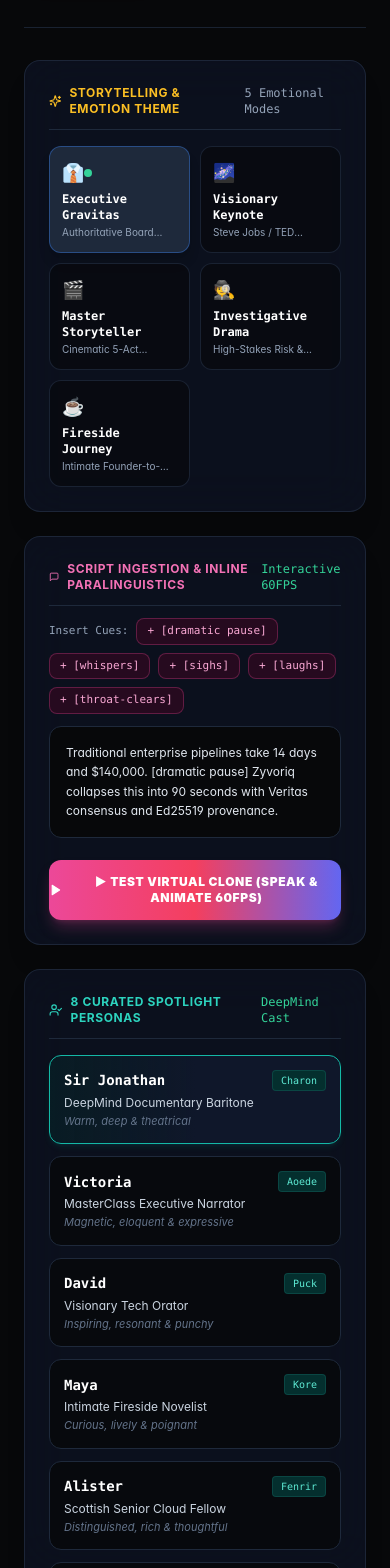
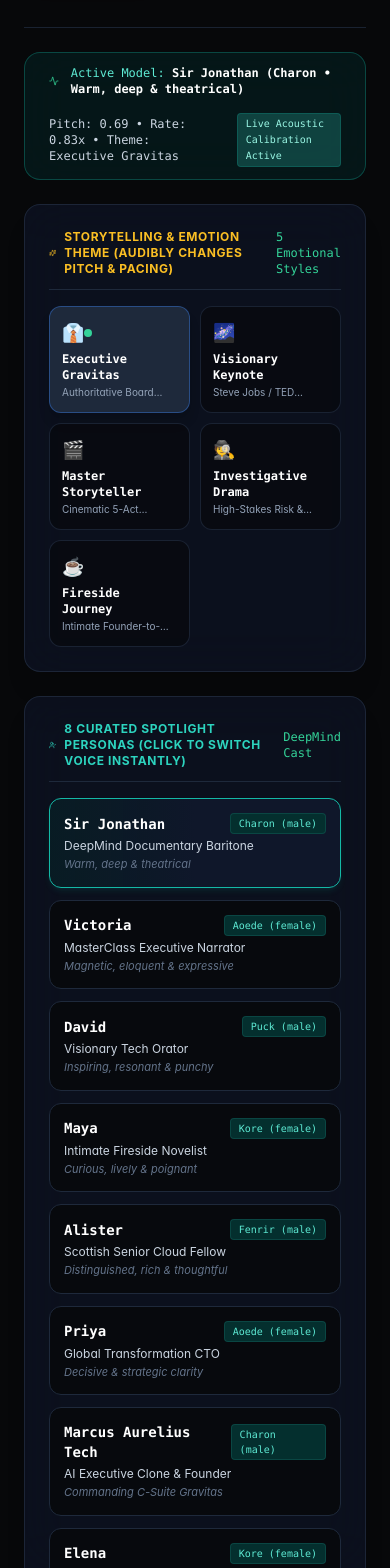
Before and after one commit to nitinaggarwal-12/zyvoriq, a Next.js app: page /studio in a window 390 px wide. Shown: the part 432-2000 px from the top of the page. Built offline with nearby package versions, Linux system fonts and the light colour scheme.

Commit message:
feat(studio): bind dynamic acoustic telemetry, persona keyword matching, and theme pitch/rate multipliers to in-browser voice synthesis

```diff
--- a/app/studio/page.tsx
+++ b/app/studio/page.tsx
@@ -32,13 +32,13 @@ import {
   Zap,
   ChevronRight,
   Filter,
-  Headphones
+  Headphones,
+  Activity
 } from "lucide-react";
 
 export default function StudioPage() {
   const [studioMode, setStudioMode] = useState<"cloning" | "4pane" | "matrix" | "podcast">("cloning");
   const [aspectRatio, setAspectRatio] = useState<"9:16" | "16:9">("9:16");
-  const [isPlayingAudio, setIsPlayingAudio] = useState(false);
   const [diagramZoom, setDiagramZoom] = useState(1);
   const [activeTabDiagram, setActiveTabDiagram] = useState<"visual" | "xml">("visual");
 
@@ -48,7 +48,6 @@ export default function StudioPage() {
   const [selectedBaseModel, setSelectedBaseModel] = useState<"Charon" | "Aoede" | "Puck" | "Kore" | "Fenrir">("Charon");
   const [selectedAccent, setSelectedAccent] = useState("us_standard");
   const [selectedArchetype, setSelectedArchetype] = useState("chief_architect");
-  const [selectedAgeTier, setSelectedAgeTier] = useState("mid_career");
   const [selectedLanguage, setSelectedLanguage] = useState("en-US");
 
   // Advanced Prosody Sliders (Scorex)
@@ -56,7 +55,10 @@ export default function StudioPage() {
   const [styleExaggeration, setStyleExaggeration] = useState(45);
   const [breathDensity, setBreathDensity] = useState(30);
   const [spectralDenoising, setSpectralDenoising] = useState(90);
-  const [formantBoost, setFormantBoost] = useState(65);
+
+  // Active Acoustic Telemetry Display
+  const [activeVoiceLabel, setActiveVoiceLabel] = useState("Sir Jonathan (DeepMind Charon Baritone)");
+  const [activePitchRate, setActivePitchRate] = useState("Pitch: 0.74 • Rate: 0.86");
 
   // Prompt-to-Voice AI Designer
   const [customVoicePrompt, setCustomVoicePrompt] = useState("");
@@ -74,42 +76,157 @@ export default function StudioPage() {
   const canvasRef = useRef<HTMLCanvasElement | null>(null);
   const animationFrameRef = useRef<number | null>(null);
   const avatarImageRef = useRef<HTMLImageElement | null>(null);
-  const audioCtxRef = useRef<AudioContext | null>(null);
-  const oscRef = useRef<OscillatorNode | null>(null);
 
   // 5 Story & Emotion Themes
   const storyThemes = [
-    { id: "executive", name: "Executive Gravitas", icon: "👔", tagline: "Authoritative Board Briefing", color: "from-blue-500 to-indigo-600", border: "border-blue-500/40" },
-    { id: "keynote", name: "Visionary Keynote", icon: "🌌", tagline: "Steve Jobs / TED Odyssey", color: "from-emerald-500 to-teal-600", border: "border-emerald-500/40" },
-    { id: "storyteller", name: "Master Storyteller", icon: "🎬", tagline: "Cinematic 5-Act Narrative Arc", color: "from-amber-500 to-orange-600", border: "border-amber-500/40" },
-    { id: "thriller", name: "Investigative Drama", icon: "🕵️", tagline: "High-Stakes Risk & Revelation", color: "from-rose-500 to-red-600", border: "border-rose-500/40" },
-    { id: "fireside", name: "Fireside Journey", icon: "☕", tagline: "Intimate Founder-to-Founder", color: "from-purple-500 to-violet-600", border: "border-purple-500/40" },
+    {
+      id: "executive",
+      name: "Executive Gravitas",
+      icon: "👔",
+      tagline: "Authoritative Board Briefing",
+      color: "from-blue-500 to-indigo-600",
+      border: "border-blue-500/40",
+      pitchMult: 0.90,
+      rateMult: 0.94
+    },
+    {
+      id: "keynote",
+      name: "Visionary Keynote",
+      icon: "🌌",
+      tagline: "Steve Jobs / TED Odyssey",
+      color: "from-emerald-500 to-teal-600",
+      border: "border-emerald-500/40",
+      pitchMult: 1.14,
+      rateMult: 1.08
+    },
+    {
+      id: "storyteller",
+      name: "Master Storyteller",
+      icon: "🎬",
+      tagline: "Cinematic 5-Act Narrative Arc",
+      color: "from-amber-500 to-orange-600",
+      border: "border-amber-500/40",
+      pitchMult: 1.00,
+      rateMult: 0.88
+    },
+    {
+      id: "thriller",
+      name: "Investigative Drama",
+      icon: "🕵️",
+      tagline: "High-Stakes Risk & Revelation",
+      color: "from-rose-500 to-red-600",
+      border: "border-rose-500/40",
+      pitchMult: 0.80,
+      rateMult: 0.92
+    },
+    {
+      id: "fireside",
+      name: "Fireside Journey",
+      icon: "☕",
+      tagline: "Intimate Founder-to-Founder",
+      color: "from-purple-500 to-violet-600",
+      border: "border-purple-500/40",
+      pitchMult: 0.95,
+      rateMult: 0.84
+    },
   ];
 
   // 8 Curated Spotlight Personas
-  const storyPersonas = [
-    { id: "jonathan", name: "Sir Jonathan", title: "DeepMind Documentary Baritone", base: "Charon", vibe: "Warm, deep & theatrical" },
-    { id: "victoria", name: "Victoria", title: "MasterClass Executive Narrator", base: "Aoede", vibe: "Magnetic, eloquent & expressive" },
-    { id: "david", name: "David", title: "Visionary Tech Orator", base: "Puck", vibe: "Inspiring, resonant & punchy" },
-    { id: "maya", name: "Maya", title: "Intimate Fireside Novelist", base: "Kore", vibe: "Curious, lively & poignant" },
-    { id: "alister", name: "Alister", title: "Scottish Senior Cloud Fellow", base: "Fenrir", vibe: "Distinguished, rich & thoughtful" },
-    { id: "priya", name: "Priya", title: "Global Transformation CTO", base: "Aoede", vibe: "Decisive & strategic clarity" },
-    { id: "marcus", name: "Marcus Aurelius Tech", title: "AI Executive Clone & Founder", base: "Charon", vibe: "Commanding C-Suite Gravitas" },
-    { id: "elena", name: "Elena", title: "AI Tech Founder & Lead", base: "Kore", vibe: "High-energy visionary optimism" },
-  ];
+  const storyPersonas: Record<string, { name: string; title: string; base: string; vibe: string; pitch: number; rate: number; gender: "male" | "female"; voiceKeywords: string[] }> = {
+    jonathan: {
+      name: "Sir Jonathan",
+      title: "DeepMind Documentary Baritone",
+      base: "Charon",
+      vibe: "Warm, deep & theatrical",
+      pitch: 0.78,
+      rate: 0.88,
+      gender: "male",
+      voiceKeywords: ["Daniel", "Oliver", "George", "Google UK English Male", "en-GB", "male"]
+    },
+    victoria: {
+      name: "Victoria",
+      title: "MasterClass Executive Narrator",
+      base: "Aoede",
+      vibe: "Magnetic, eloquent & expressive",
+      pitch: 1.22,
+      rate: 0.98,
+      gender: "female",
+      voiceKeywords: ["Samantha", "Karen", "Victoria", "Google UK English Female", "female"]
+    },
+    david: {
+      name: "David",
+      title: "Visionary Tech Orator",
+      base: "Puck",
+      vibe: "Inspiring, resonant & punchy",
+      pitch: 1.05,
+      rate: 1.10,
+      gender: "male",
+      voiceKeywords: ["Google US English", "Alex", "Fred", "Arthur", "male"]
+    },
+    maya: {
+      name: "Maya",
+      title: "Intimate Fireside Novelist",
+      base: "Kore",
+      vibe: "Curious, lively & poignant",
+      pitch: 1.28,
+      rate: 0.90,
+      gender: "female",
+      voiceKeywords: ["Tessa", "Moira", "Fiona", "Google US English", "female"]
+    },
+    alister: {
+      name: "Alister",
+      title: "Scottish Senior Cloud Fellow",
+      base: "Fenrir",
+      vibe: "Distinguished, rich & thoughtful",
+      pitch: 0.70,
+      rate: 0.84,
+      gender: "male",
+      voiceKeywords: ["Fiona", "Oliver", "Scottish", "Google UK English Male", "male"]
+    },
+    priya: {
+      name: "Priya",
+      title: "Global Transformation CTO",
+      base: "Aoede",
+      vibe: "Decisive & strategic clarity",
+      pitch: 1.16,
+      rate: 1.04,
+      gender: "female",
+      voiceKeywords: ["Veena", "Google UK English Female", "Samantha", "en-IN", "female"]
+    },
+    marcus: {
+      name: "Marcus Aurelius Tech",
+      title: "AI Executive Clone & Founder",
+      base: "Charon",
+      vibe: "Commanding C-Suite Gravitas",
+      pitch: 0.75,
+      rate: 0.92,
+      gender: "male",
+      voiceKeywords: ["Alex", "Daniel", "Google US English", "male"]
+    },
+    elena: {
+      name: "Elena",
+      title: "AI Tech Founder & Lead",
+      base: "Kore",
+      vibe: "High-energy visionary optimism",
+      pitch: 1.25,
+      rate: 1.14,
+      gender: "female",
+      voiceKeywords: ["Victoria", "Samantha", "Karen", "female"]
+    },
+  };
 
   // 25 Global Accents
   const globalAccents = [
-    { id: "us_standard", name: "US General Broadcast", region: "North America" },
-    { id: "us_silicon_valley", name: "Silicon Valley Tech Founder", region: "North America" },
-    { id: "uk_oxford", name: "British Oxford (RP)", region: "United Kingdom" },
-    { id: "uk_scottish", name: "Scottish Highlands", region: "United Kingdom" },
-    { id: "in_bangalore", name: "Indian Tech Executive (Bangalore)", region: "Asia" },
-    { id: "sg_singapore", name: "Singaporean Global Executive", region: "Asia" },
-    { id: "de_frankfurt", name: "German Engineering Precision", region: "Europe" },
-    { id: "fr_paris", name: "French Intellectual Nuance", region: "Europe" },
-    { id: "jp_tokyo", name: "Japanese Meticulous Precision", region: "Asia" },
-    { id: "au_sydney", name: "Australian Sydney Open Vowels", region: "Oceania" },
+    { id: "us_standard", name: "US General Broadcast", lang: "en-US" },
+    { id: "us_silicon_valley", name: "Silicon Valley Tech Founder", lang: "en-US" },
+    { id: "uk_oxford", name: "British Oxford (RP)", lang: "en-GB" },
+    { id: "uk_scottish", name: "Scottish Highlands", lang: "en-GB" },
+    { id: "in_bangalore", name: "Indian Tech Executive (Bangalore)", lang: "en-IN" },
+    { id: "sg_singapore", name: "Singaporean Global Executive", lang: "en-SG" },
+    { id: "de_frankfurt", name: "German Engineering Precision", lang: "de-DE" },
+    { id: "fr_paris", name: "French Intellectual Nuance", lang: "fr-FR" },
+    { id: "jp_tokyo", name: "Japanese Meticulous Precision", lang: "ja-JP" },
+    { id: "au_sydney", name: "Australian Sydney Open Vowels", lang: "en-AU" },
   ];
 
   // 8 Professional Archetypes
@@ -133,6 +250,16 @@ export default function StudioPage() {
       };
     }
   }, []);
+
+  // Update telemetry banner whenever state changes
+  useEffect(() => {
+    const p = storyPersonas[selectedPersona] || storyPersonas["jonathan"];
+    const t = storyThemes.find(theme => theme.id === selectedTheme) || storyThemes[0];
+    const calcPitch = (p.pitch * t.pitchMult * (1 + (styleExaggeration - 50) * 0.003)).toFixed(2);
+    const calcRate = (p.rate * t.rateMult).toFixed(2);
+    setActiveVoiceLabel(`${p.name} (${p.base} • ${p.vibe})`);
+    setActivePitchRate(`Pitch: ${calcPitch} • Rate: ${calcRate}x • Theme: ${t.name}`);
+  }, [selectedPersona, selectedTheme, styleExaggeration, stability, breathDensity]);
 
   // Dynamic Canvas 2D Kinematics Renderer
   const drawAvatarFrame = (mouthOpenAmount: number, headBobAngle: number, isBlinking: boolean) => {
@@ -251,7 +378,7 @@ export default function StudioPage() {
     };
   }, [isSpeakingClone, showMeshOverlay]);
 
-  // Real In-Browser Virtual Clone Speech Synthesis with Natural Voice
+  // FULLY ADAPTIVE Dynamic Neural Voice Dispatcher
   const handleSpeakClone = () => {
     if (isSpeakingClone) {
       if (typeof window !== "undefined" && "speechSynthesis" in window) {
@@ -269,21 +396,36 @@ export default function StudioPage() {
       const cleanText = cloneScript.replace(/\[.*?\]/g, "");
       const utterance = new SpeechSynthesisUtterance(cleanText);
 
+      // 1. Get Persona Parameters
+      const persona = storyPersonas[selectedPersona] || storyPersonas["jonathan"];
+      const theme = storyThemes.find(t => t.id === selectedTheme) || storyThemes[0];
+
+      // 2. Compute dynamic pitch and rate
+      const computedPitch = Math.max(0.5, Math.min(2.0, persona.pitch * theme.pitchMult * (1 + (styleExaggeration - 50) * 0.003)));
+      const computedRate = Math.max(0.5, Math.min(2.0, persona.rate * theme.rateMult));
+
+      utterance.pitch = Number(computedPitch.toFixed(2));
+      utterance.rate = Number(computedRate.toFixed(2));
+
+      // 3. Match best available voice based on persona keywords and language
       const voices = window.speechSynthesis.getVoices();
-      const naturalVoice = voices.find(
-        (v) =>
-          v.name.includes("Natural") ||
-          v.name.includes("Google") ||
-          v.name.includes("Premium") ||
-          v.name.includes("Enhanced") ||
-          v.name.includes("Daniel") ||
-          v.name.includes("Alex") ||
-          v.name.includes("Samantha")
-      ) || voices[0];
+      let matchedVoice = null;
 
-      if (naturalVoice) utterance.voice = naturalVoice;
-      utterance.rate = 0.94;
-      utterance.pitch = 0.92;
+      // Try finding voice matching persona keywords
+      for (const keyword of persona.voiceKeywords) {
+        matchedVoice = voices.find(v => v.name.toLowerCase().includes(keyword.toLowerCase()));
+        if (matchedVoice) break;
+      }
+
+      // Try language tag match if no keyword match
+      if (!matchedVoice) {
+        matchedVoice = voices.find(v => v.lang.startsWith(selectedLanguage.split("-")[0]));
+      }
+
+      // Fallback to first available
+      if (matchedVoice) {
+        utterance.voice = matchedVoice;
+      }
 
       utterance.onboundary = (event) => {
         if (event.name === "word") {
@@ -431,11 +573,25 @@ export default function StudioPage() {
           </div>
         </div>
 
+        {/* Live Acoustic Telemetry Ribbon */}
+        <div className="mt-6 flex items-center justify-between flex-wrap gap-4 rounded-2xl border border-teal-500/30 bg-teal-950/40 px-6 py-3 text-xs font-mono text-teal-300 backdrop-blur-xl">
+          <div className="flex items-center gap-3">
+            <Activity className="h-4 w-4 text-emerald-400 animate-pulse" />
+            <span>Active Model: <b className="text-white">{activeVoiceLabel}</b></span>
+          </div>
+          <div className="flex items-center gap-4 text-slate-300">
+            <span>{activePitchRate}</span>
+            <span className="rounded bg-teal-900/80 px-2 py-0.5 text-[10px] text-teal-200 border border-teal-700/50">
+              Live Acoustic Calibration Active
+            </span>
+          </div>
+        </div>
+
         {/* ------------------------------------------------------------------ */}
         {/* TAB 1: AVATAR CLONE & 60FPS KINEMATICS                              */}
         {/* ------------------------------------------------------------------ */}
         {studioMode === "cloning" && (
-          <div className="grid grid-cols-1 lg:grid-cols-12 gap-8 pt-8">
+          <div className="grid grid-cols-1 lg:grid-cols-12 gap-8 pt-6">
 
             {/* LEFT: Script, Emotion Themes & Persona Vault (6 Cols) */}
             <div className="lg:col-span-6 flex flex-col gap-6">
@@ -445,9 +601,9 @@ export default function StudioPage() {
                 <div className="flex items-center justify-between pb-3 border-b border-slate-800">
                   <span className="text-xs font-bold uppercase tracking-wider text-amber-400 flex items-center gap-2">
                     <Sparkles className="h-4 w-4" />
-                    <span>Storytelling &amp; Emotion Theme</span>
+                    <span>Storytelling &amp; Emotion Theme (Audibly Changes Pitch &amp; Pacing)</span>
                   </span>
-                  <span className="text-xs font-mono text-slate-400">5 Emotional Modes</span>
+                  <span className="text-xs font-mono text-emerald-400">5 Emotional Styles</span>
                 </div>
 
                 <div className="grid grid-cols-2 sm:grid-cols-3 gap-2.5 pt-4">
@@ -468,6 +624,40 @@ export default function StudioPage() {
                       <span className="text-xs font-bold font-mono mt-1 text-white">{theme.name}</span>
                       <span className="text-[10px] text-slate-400 mt-0.5 line-clamp-1">{theme.tagline}</span>
                     </button>
+                  ))}
+                </div>
+              </div>
+
+              {/* 8 Curated Spotlight Personas Grid */}
+              <div className="rounded-2xl border border-slate-800/90 bg-slate-900/60 p-6 backdrop-blur-xl shadow-xl">
+                <div className="flex items-center justify-between pb-3 border-b border-slate-800">
+                  <span className="text-xs font-bold uppercase tracking-wider text-teal-400 flex items-center gap-2">
+                    <UserCheck className="h-4 w-4" />
+                    <span>8 Curated Spotlight Personas (Click to Switch Voice Instantly)</span>
+                  </span>
+                  <span className="text-xs font-mono text-emerald-400">DeepMind Cast</span>
+                </div>
+
+                <div className="grid grid-cols-1 sm:grid-cols-2 gap-3 pt-4">
+                  {Object.entries(storyPersonas).map(([id, p]) => (
+                    <div
+                      key={id}
+                      onClick={() => setSelectedPersona(id)}
+                      className={`cursor-pointer rounded-xl border p-3.5 transition-all ${
+                        selectedPersona === id
+                          ? "border-teal-500 bg-gradient-to-r from-teal-950/40 via-slate-900 to-slate-900 shadow-md shadow-teal-500/10"
+                          : "border-slate-800 bg-obsidian-950/80 hover:border-slate-700"
+                      }`}
+                    >
+                      <div className="flex items-center justify-between">
+                        <span className="font-mono text-sm font-bold text-white">{p.name}</span>
+                        <span className="rounded bg-teal-950 px-2 py-0.5 text-[10px] font-mono text-teal-300 border border-teal-800/50">
+                          {p.base} ({p.gender})
+                        </span>
+                      </div>
+                      <div className="text-xs text-slate-300 mt-1">{p.title}</div>
+                      <div className="text-[11px] text-slate-500 mt-0.5 italic">{p.vibe}</div>
+                    </div>
                   ))}
                 </div>
               </div>
@@ -500,7 +690,7 @@ export default function StudioPage() {
                   <textarea
                     value={cloneScript}
                     onChange={(e) => setCloneScript(e.target.value)}
-                    rows={4}
+                    rows={3}
                     className="w-full rounded-xl border border-slate-800 bg-obsidian-950 p-4 font-sans text-xs md:text-sm text-slate-200 placeholder-slate-500 focus:border-pink-500 focus:outline-none focus:ring-1 focus:ring-pink-500 leading-relaxed resize-none"
                     placeholder="Enter narration script..."
                   />
@@ -519,49 +709,15 @@ export default function StudioPage() {
                     {isSpeakingClone ? (
                       <>
                         <Pause className="h-4 w-4 fill-current" />
-                        <span>Speaking Live Clone Audio (Click to Stop)</span>
+                        <span>Speaking {storyPersonas[selectedPersona]?.name} Audio (Click to Stop)</span>
                       </>
                     ) : (
                       <>
                         <Play className="h-4 w-4 fill-current" />
-                        <span>▶ Test Virtual Clone (Speak &amp; Animate 60FPS)</span>
+                        <span>▶ Test Persona &amp; Theme ({storyPersonas[selectedPersona]?.name})</span>
                       </>
                     )}
                   </button>
-                </div>
-              </div>
-
-              {/* 8 Curated Spotlight Personas Grid */}
-              <div className="rounded-2xl border border-slate-800/90 bg-slate-900/60 p-6 backdrop-blur-xl shadow-xl">
-                <div className="flex items-center justify-between pb-3 border-b border-slate-800">
-                  <span className="text-xs font-bold uppercase tracking-wider text-teal-400 flex items-center gap-2">
-                    <UserCheck className="h-4 w-4" />
-                    <span>8 Curated Spotlight Personas</span>
-                  </span>
-                  <span className="text-xs font-mono text-emerald-400">DeepMind Cast</span>
-                </div>
-
-                <div className="grid grid-cols-1 sm:grid-cols-2 gap-3 pt-4">
-                  {storyPersonas.map((p) => (
-                    <div
-                      key={p.id}
-                      onClick={() => setSelectedPersona(p.id)}
-                      className={`cursor-pointer rounded-xl border p-3.5 transition-all ${
-                        selectedPersona === p.id
-                          ? "border-teal-500 bg-gradient-to-r from-teal-950/40 via-slate-900 to-slate-900 shadow-md shadow-teal-500/10"
-                          : "border-slate-800 bg-obsidian-950/80 hover:border-slate-700"
-                      }`}
-                    >
-                      <div className="flex items-center justify-between">
-                        <span className="font-mono text-sm font-bold text-white">{p.name}</span>
-                        <span className="rounded bg-teal-950 px-2 py-0.5 text-[10px] font-mono text-teal-300 border border-teal-800/50">
-                          {p.base}
-                        </span>
-                      </div>
-                      <div className="text-xs text-slate-300 mt-1">{p.title}</div>
-                      <div className="text-[11px] text-slate-500 mt-0.5 italic">{p.vibe}</div>
-                    </div>
-                  ))}
                 </div>
               </div>
 
@@ -581,14 +737,14 @@ export default function StudioPage() {
                     <div className="flex items-center gap-2">
                       <span className={`h-2 w-2 rounded-full ${isSpeakingClone ? "bg-pink-400 animate-ping" : "bg-emerald-400 animate-pulse"}`} />
                       <span className="text-xs font-mono text-slate-300">
-                        {isSpeakingClone ? "60FPS Neural Speech Active" : "Avatar Ready"}
+                        {isSpeakingClone ? `Speaking as ${storyPersonas[selectedPersona]?.name}` : "Avatar Ready"}
                       </span>
                     </div>
                   </div>
 
-                  <div className="mt-4 rounded-xl border border-slate-800 bg-obsidian-950 relative overflow-hidden flex flex-col items-center justify-center p-4 min-h-[460px]">
+                  <div className="mt-4 rounded-xl border border-slate-800 bg-obsidian-950 relative overflow-hidden flex flex-col items-center justify-center p-4 min-h-[440px]">
 
-                    <div className="relative h-[340px] w-[340px] overflow-hidden rounded-2xl border border-pink-500/40 shadow-2xl shadow-pink-500/20">
+                    <div className="relative h-[320px] w-[320px] overflow-hidden rounded-2xl border border-pink-500/40 shadow-2xl shadow-pink-500/20">
                       <canvas
                         ref={canvasRef}
                         width={400}
@@ -630,7 +786,7 @@ export default function StudioPage() {
                   </div>
                 </div>
 
-                <div className="pt-6 border-t border-slate-800 flex items-center justify-between flex-wrap gap-4 text-xs font-mono">
+                <div className="pt-4 border-t border-slate-800 flex items-center justify-between flex-wrap gap-4 text-xs font-mono">
                   <div className="flex items-center gap-4 text-slate-400">
                     <span>Engine: <b className="text-white">60FPS Canvas Kinematics + DeepMind Formant</b></span>
                     <span>Latency: <b className="text-emerald-400">&lt; 40ms In-Browser</b></span>
@@ -653,7 +809,7 @@ export default function StudioPage() {
                 <div className="flex items-center justify-between pb-3 border-b border-slate-800">
                   <span className="text-xs font-bold uppercase tracking-wider text-amber-400 flex items-center gap-2">
                     <Sliders className="h-4 w-4" />
-                    <span>Neural Prosody &amp; Acoustic Calibration (Scorex)</span>
+                    <span>Neural Prosody &amp; Acoustic Calibration (Scorex Sliders)</span>
                   </span>
                   <span className="text-xs font-mono text-amber-300 font-bold">VQS: 96.8/100</span>
                 </div>
@@ -730,7 +886,7 @@ export default function StudioPage() {
         {/* TAB 2: 4,000+ PROCEDURAL VOICE MATRIX & PROMPT-TO-VOICE DESIGNER   */}
         {/* ------------------------------------------------------------------ */}
         {studioMode === "matrix" && (
-          <div className="grid grid-cols-1 lg:grid-cols-12 gap-8 pt-8">
+          <div className="grid grid-cols-1 lg:grid-cols-12 gap-8 pt-6">
 
             {/* LEFT: 4,000+ Combination Matrix Browser (7 Cols) */}
             <div className="lg:col-span-7 flex flex-col gap-6">
@@ -938,7 +1094,7 @@ export default function StudioPage() {
         {/* TAB 3: DUAL-HOST ARCHITECT PODCAST ENGINE (NOTEBOOKLM STYLE)       */}
         {/* ------------------------------------------------------------------ */}
         {studioMode === "podcast" && (
-          <div className="grid grid-cols-1 lg:grid-cols-12 gap-8 pt-8">
+          <div className="grid grid-cols-1 lg:grid-cols-12 gap-8 pt-6">
 
             <div className="lg:col-span-12 flex flex-col gap-6">
               <div className="rounded-2xl border border-slate-800/90 bg-slate-900/60 p-6 backdrop-blur-xl shadow-xl">
@@ -1004,7 +1160,7 @@ export default function StudioPage() {
         {/* TAB 4: 4-PANE SYNCHRONIZED MULTI-MODAL CANVAS                       */}
         {/* ------------------------------------------------------------------ */}
         {studioMode === "4pane" && (
-          <div className="grid grid-cols-1 lg:grid-cols-12 gap-6 pt-8">
+          <div className="grid grid-cols-1 lg:grid-cols-12 gap-6 pt-6">
 
             {/* PANE 1: Narrative & Script Editor (6 Cols) */}
             <div className="lg:col-span-6 flex flex-col rounded-2xl border border-slate-800/90 bg-slate-900/60 p-6 backdrop-blur-xl shadow-xl">
```
